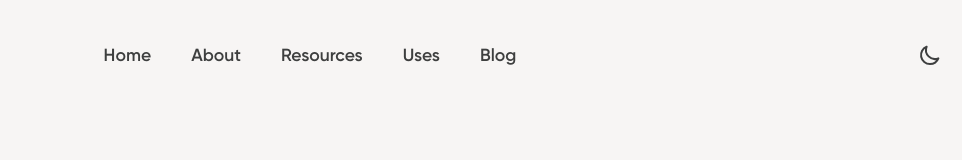
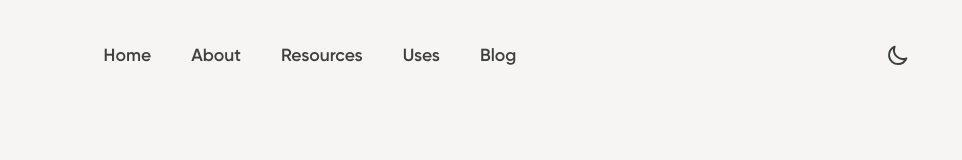
Before and after one commit to brandonleichty/personal-website-nextjs, a Next.js app: page / in a window 1280 px wide. Shown: the top 160 px of the page, without its empty margins (318-1280 px from the left). Built offline with nearby package versions, Linux system fonts and the light colour scheme; no server answers.

Commit message:
adding left and right padding to nav container

```diff
--- a/styles/globals.css
+++ b/styles/globals.css
@@ -182,6 +182,8 @@ nav ul {
 .navigation-wrapper {
   justify-content: center;
   padding-top: 1rem;
+  padding-right: 2rem;
+  padding-left: 2rem;
 }
 
 .burger-nav-wrapper {
```
